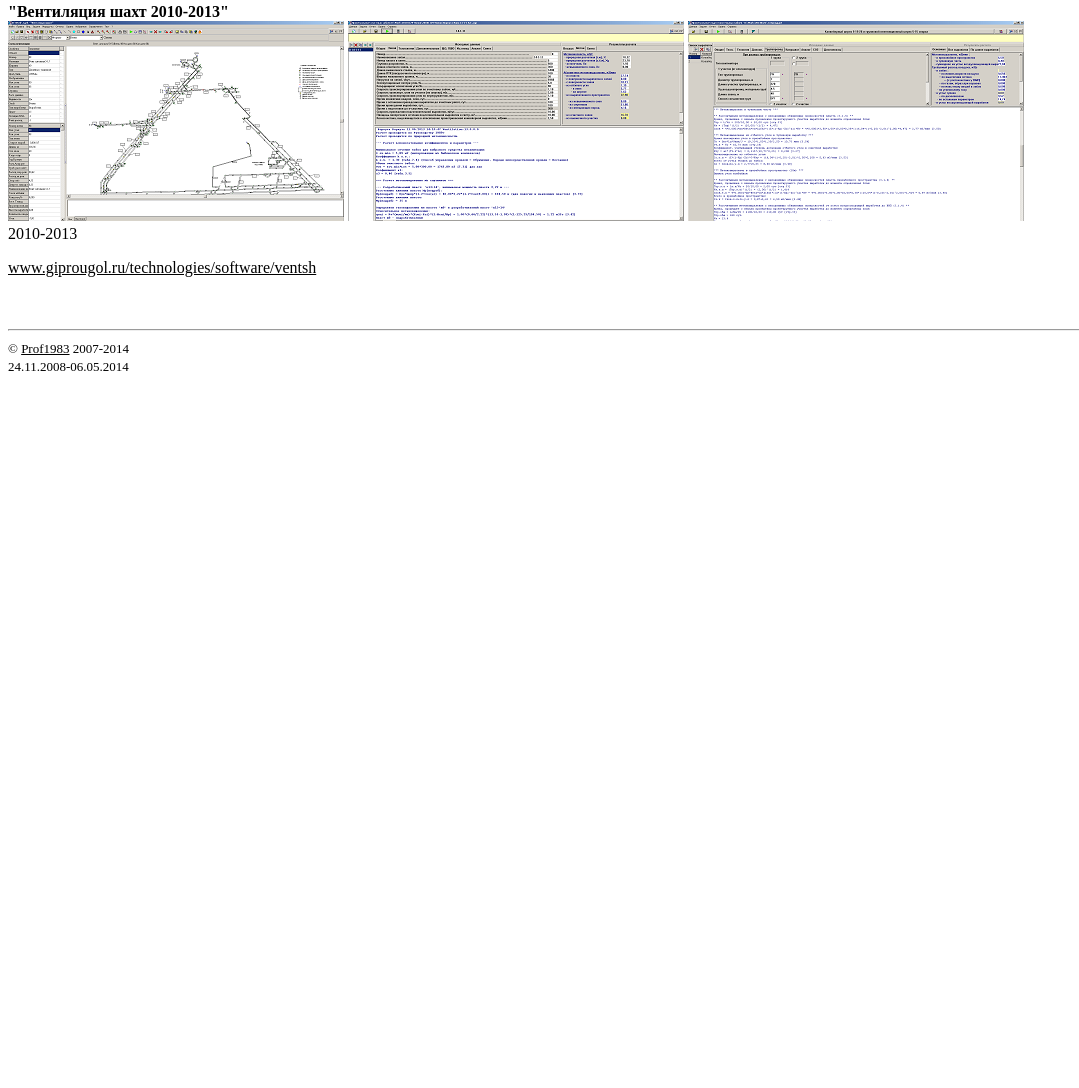
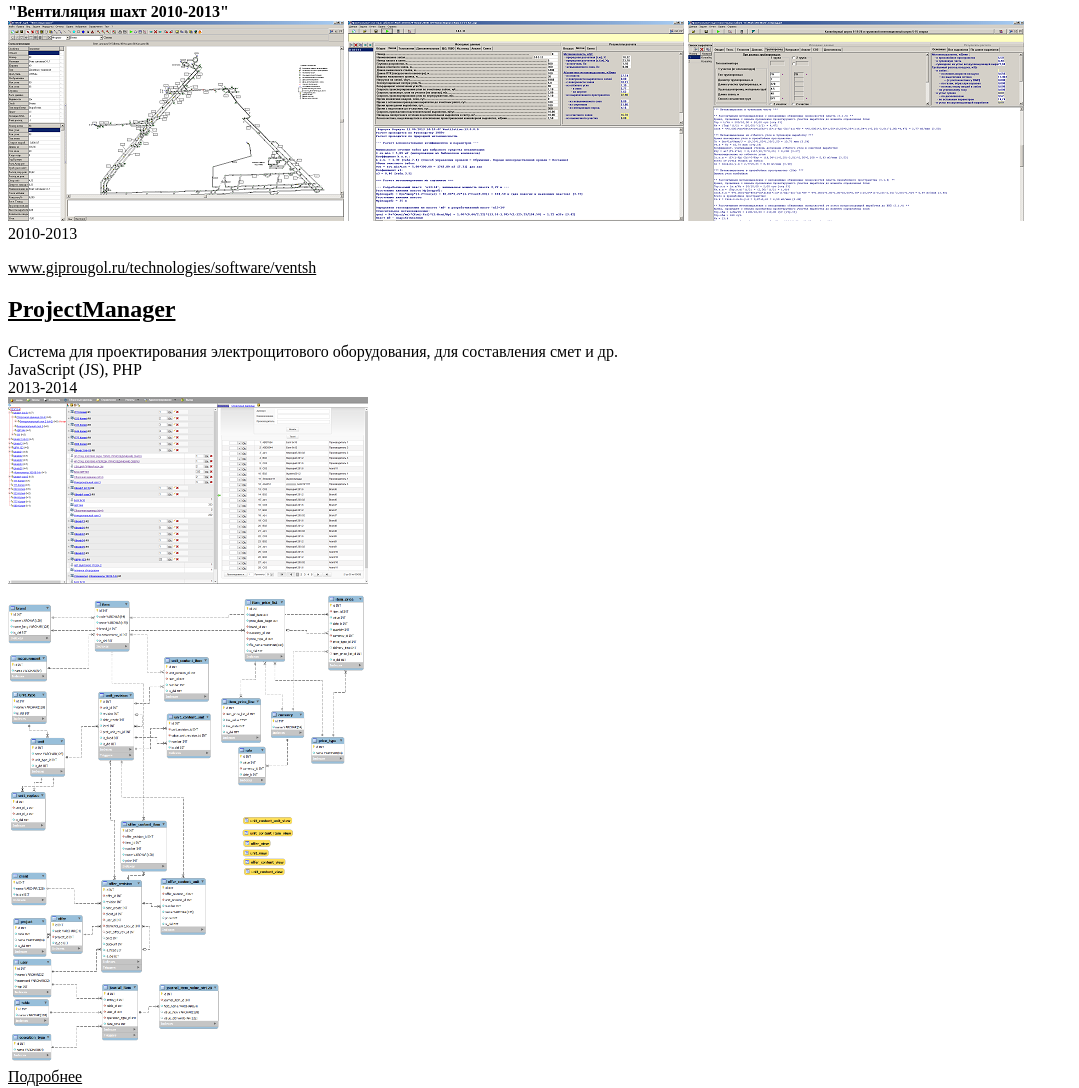
Before and after one commit to prof1983/prof1983.info, a plain HTML site: page portfolio/index.html in a window 1280 px wide. Shown: the part 5792-6880 px from the top of the page, without its empty margins (0-1079 px from the left). Before the commit the page ends 6183 px from the top, so only its background shows below. Drawn offline with Linux system fonts and the light colour scheme.

Commit message:
Updated portfolio

```diff
--- a/portfolio/index.html
+++ b/portfolio/index.html
@@ -393,16 +393,34 @@
 
 <p>
 <a href="http://www.giprougol.ru/technologies/software/ventsh/">www.giprougol.ru/technologies/software/ventsh</a>
+</p>
+
+
+<a href="ipce/index.html"><h2>ProjectManager</h2></a>
+<p>
+Cистема для проектирования электрощитового оборудования, для составления смет и др.
+<br/>
+JavaScript (JS), PHP
+<br/>
+2013-2014
+<br/>
+<a href="ipce/index.html"><img src="ipce/09-UnitsTree_Offer2-360.png"/></a>
+<br/>
+<a href="ipce/index.html"><img src="ipce/00-DbStruct-360.png"/></a>
+<br/>
+<a href="ipce/index.html">Подробнее</a>
+</p>
+
+
 <br/>
 <br/>
 <br/>
-</p>
 
 
 <p>
 <font size=2>
 <hr/>&copy; <a href="http://prof1983.info">Prof1983</a> 2007-2014
-<br/>24.11.2008-06.05.2014
+<br/>24.11.2008-12.05.2014
 </font>
 </p>
 </body>
```
Also changed, not shown: portfolio/index.en.html (+20 -2 lines), portfolio/index.ru.html (+20 -2 lines), portfolio/ipce/index.html (+9 -0 lines).
